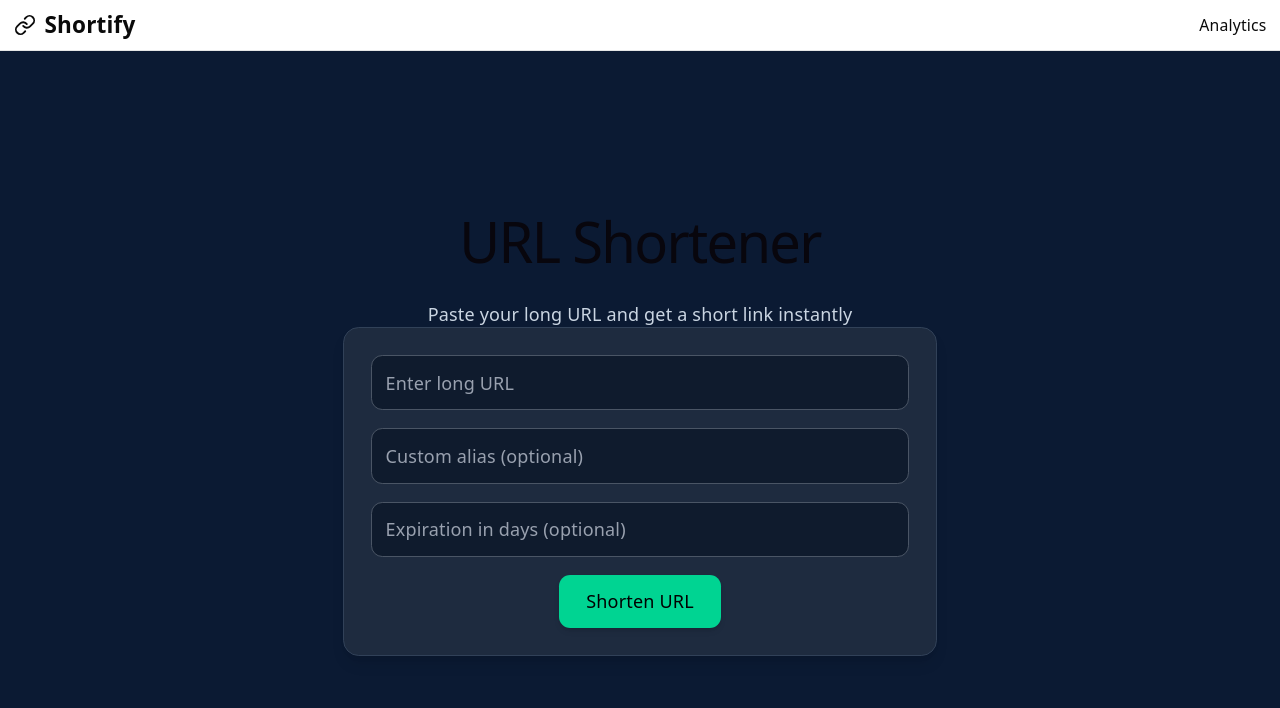
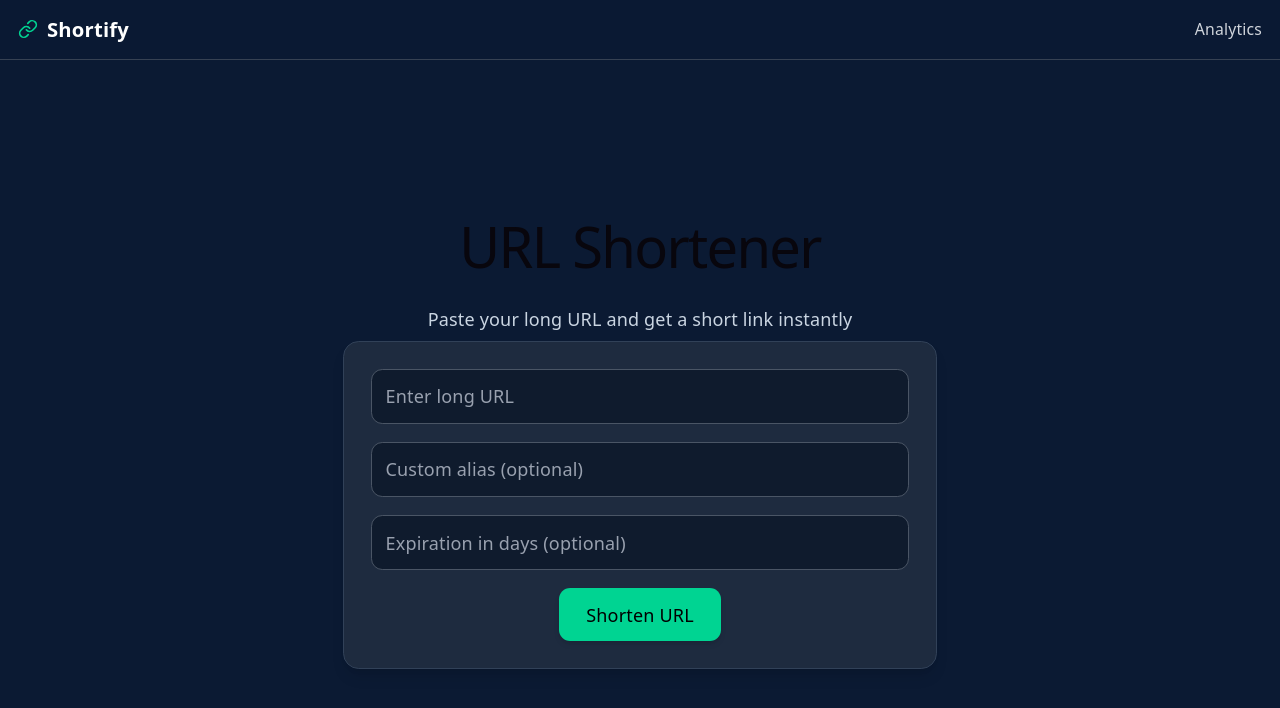
Before and after one commit to steven971998/url-shortener, a React (Vite) app in the folder frontend/: page / in a window 1280 px wide. Shown: the top 708 px of the page. Built offline with nearby package versions, Linux system fonts and the light colour scheme.

Commit message:
Homepage spacing issues fixed.

```diff
--- a/frontend/src/components/Navbar.jsx
+++ b/frontend/src/components/Navbar.jsx
@@ -1,40 +1,34 @@
 import { Link } from "react-router-dom"
-import { LinkIcon} from "lucide-react"
+import { LinkIcon } from "lucide-react"
 
 export default function Navbar() {
 
   return (
 
-    <nav className="w-full border-b bg-white">
+    <nav className="w-full border-b border-gray-700 bg-[#0b1a33]/90 backdrop-blur">
 
-      <div className="max-w-6xl mx-auto px-3 py-2 flex items-center justify-between">
+      <div className="max-w-6xl mx-auto px-4 py-3 flex items-center justify-between">
 
         {/* Logo */}
 
-        <Link to="/" className="flex items-center gap-2 text-xl font-bold">
-
-          <LinkIcon size={22}/>
+        <Link
+          to="/"
+          className="flex items-center gap-2 text-lg font-semibold text-white hover:text-emerald-400 transition"
+        >
+          <LinkIcon size={20} className="text-emerald-400" />
           Shortify
-
         </Link>
-
 
         {/* Menu */}
 
-        <div className="flex items-center gap-6 text-sm">
+        <div className="flex items-center gap-6 text-sm text-gray-300">
 
-          <Link to="/analytics/" className="hover:text-gray-600">
+          <Link
+            to="/analytics"
+            className="hover:text-emerald-400 transition"
+          >
             Analytics
           </Link>
-
-          {/* <a
-            href="https://github.com"
-            target="_blank"
-            className="flex items-center gap-1 hover:text-gray-600"
-          >
-            <Github size={18}/>
-            GitHub
-          </a> */}
 
         </div>
 
--- a/frontend/src/pages/Home.jsx
+++ b/frontend/src/pages/Home.jsx
@@ -7,9 +7,9 @@ export default function Home() {
 
     <div className="bg-[#0B1A33] min-h-[calc(100vh-64px)] flex items-center justify-center">
 
-      <div className="max-w-xl w-full space-y-6 text-center px-6">
+      <div className="max-w-xl w-full text-center px-6">
 
-        <h1 className="text-5xl font-bold text-white">
+        <h1 className="text-5xl font-bold text-white mb-4">
           URL Shortener
         </h1>
 
@@ -17,7 +17,8 @@ export default function Home() {
           Paste your long URL and get a short link instantly
         </p>
 
-        <div className="bg-[#1E2B3F] border border-slate-700 rounded-xl p-6 shadow-lg">
+        {/* Added mt-8 here */}
+        <div className="mt-2 bg-[#1E2B3F] border border-slate-700 rounded-xl p-6 shadow-lg">
 
           <UrlForm />
 
@@ -31,3 +32,37 @@ export default function Home() {
 
   )
 }
+
+// import UrlForm from "../components/UrlForm"
+// import ShortUrlResult from "../components/ShortUrlResult"
+
+// export default function Home() {
+
+//   return (
+
+//     <div className="bg-[#0B1A33] min-h-[calc(100vh-64px)] flex items-center justify-center">
+
+//       <div className="max-w-xl w-full space-y-6 text-center px-6">
+
+//         <h1 className="text-5xl font-bold text-white">
+//           URL Shortener
+//         </h1>
+
+//         <p className="text-slate-300">
+//           Paste your long URL and get a short link instantly
+//         </p>
+
+//         <div className="bg-[#1E2B3F] border border-slate-700 rounded-xl p-6 shadow-lg">
+
+//           <UrlForm />
+
+//           <ShortUrlResult />
+
+//         </div>
+
+//       </div>
+
+//     </div>
+
+//   )
+// }
```
